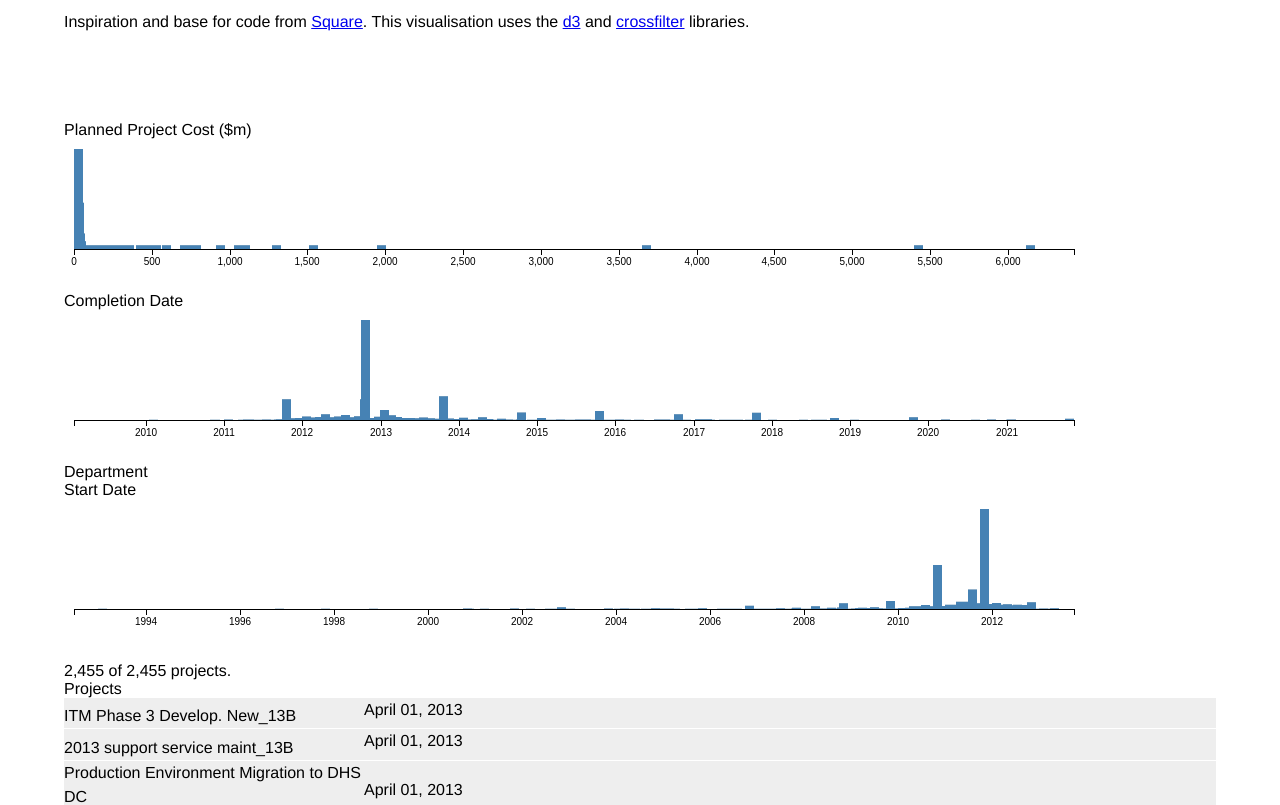
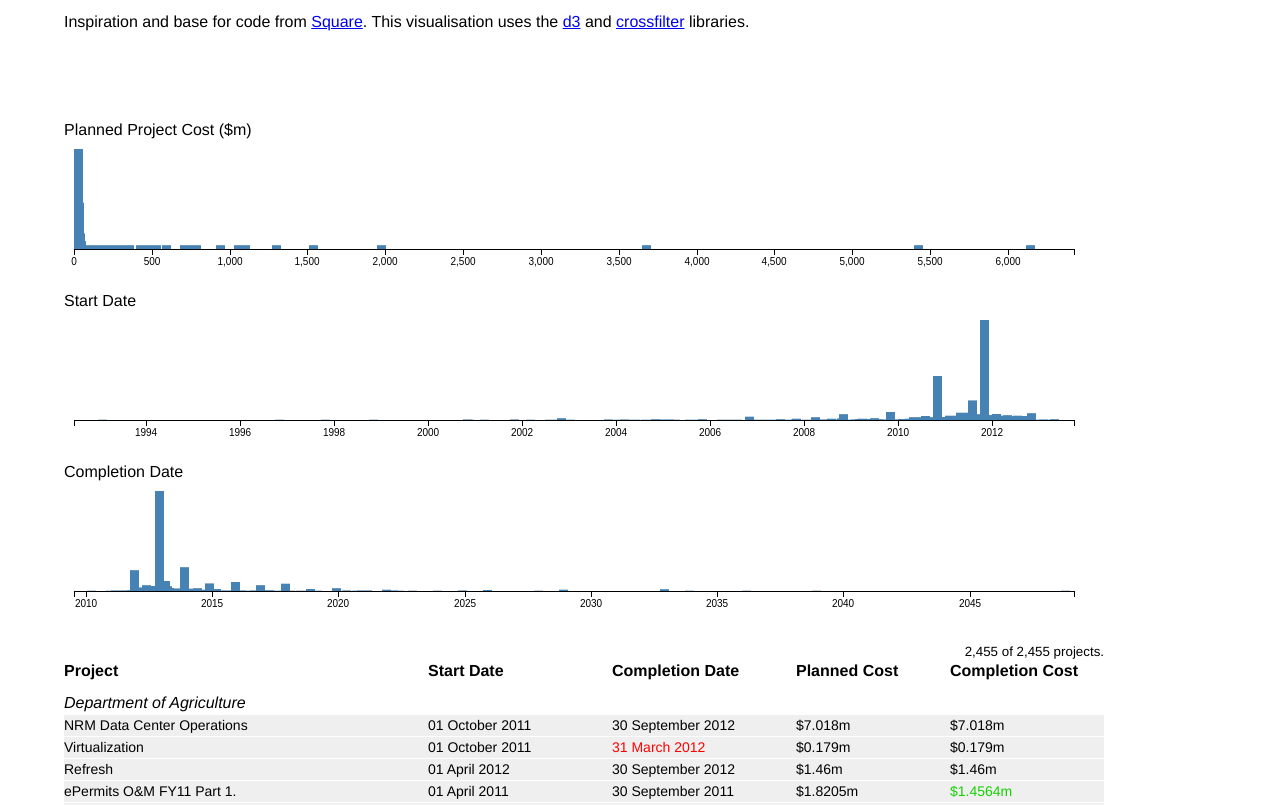
Before and after one commit to jrobinsonuk/US-Government-Projects-data-visualisation, a plain HTML site: page filter.html in a window 1280 px wide. Shown: the part 132-937 px from the top of the page. Drawn offline with Linux system fonts and the light colour scheme.

Commit message:
Crossfilter visualisation

```diff
--- a/css/visualisation-filter.css
+++ b/css/visualisation-filter.css
@@ -59,41 +59,72 @@
   width: 920px;
 }
 
+#lists .project-header {
+  line-height: 1.5em;
+  width: 1040px;
+  margin: 15px 0px 1px 0px;
+  font-weight: bold;
+}
+
 #projects-list {
   max-height: 400px;
   overflow: auto;
 }
 
-#projects-list .date,
-#projects-list .day {
-  margin-bottom: .4em;
+#projects-list .agency {
+  line-height: 1.5em;
+  margin: 7px 0px 2px 0px;
+}
+
+#projects-list .agency > .name {
+  font-style: italic;
 }
 
 #projects-list .project {
   line-height: 1.5em;
-  background: #eee;
-  width: 1240px;
+  background: #efefef;
+  width: 1040px;
   margin-bottom: 1px;
+  font-size: 14px;
 }
 
-#projects-list .time {
-  color: #999;
+#projects-list .project:hover {
+  background: #dddddd;
 }
 
-#projects-list .project div {
-  display: inline-block;
-  width: 300px;
+#projects-list .project div, #lists .project-header div {
+  display: table-cell;
+  width: 200px;
   max-height: 50px;
   overflow: hidden;
+  vertical-align: middle;;
+  padding-right: 4px;
 }
 
-#projects-list div.distance,
-#projects-list div.delay {
-  width: 160px;
-  padding-right: 10px;
+#projects-list .name, #lists .project-header .name {
+  width: 360px !important;
+}
+
+#projects-list .date, #lists .project-header .date {
+  width: 180px !important;
+}
+
+#projects-list .cost, #lists .project-header .cost {
+  width: 150px !important;
+}
+
+#projects-list .positive {
+  color: #14d100; //6aac2b
+}
+
+#projects-list .negative {
+  color: #ff0000;
+}
+
+aside {
+  position: absolute;
+  margin-left: 820px;
+  font-size: smaller;
+  width: 220px;
   text-align: right;
 }
-
-#projects-list .early {
-  color: green;
-}
--- a/filter.html
+++ b/filter.html
@@ -19,22 +19,25 @@
 			<div id="cost-chart" class="chart">
 				<div class="title">Planned Project Cost ($m)</div>
 			</div>
+			<div id="start_date-chart" class="chart">
+				<div class="title">Start Date</div>
+			</div>
 			<div id="completion_date-chart" class="chart">
 				<div class="title">Completion Date</div>
-			</div>
-			<div id="department-options" class="options">
-				<div class="title">Department</div>
-			</div>
-
-			<div id="start_date-chart" class="chart">
-				<div class="title">Start Date</div>
 			</div>
 		</div>
 
 		<aside id="totals"><span id="active">-</span> of <span id="total">-</span> projects.</aside>
 
 		<div id="lists">
-			<div class="title">Projects</div>
+			<!-- <div class="title">Projects</div> -->
+			<div class="project-header">
+				<div class="name">Project</div>
+				<div class="date start">Start Date</div>
+				<div class="date completion">Completion Date</div>
+				<div class="cost planned">Planned Cost</div>
+				<div class="cost completion">Completion Cost</div>
+			</div>
 			<div id="projects-list" class="list"></div>
 		</div>
 	</section>
--- a/js/visualisation-filter.js
+++ b/js/visualisation-filter.js
@@ -3,10 +3,11 @@ d3.csv("data/projects-1.0.csv", function(error, projects) {
 
   // Various formatters.
   var formatNumber = d3.format(",d"),
-      formatChange = d3.format("+,d"),
       dateParser = d3.time.format("%d/%m/%Y"),
-      formatDate = d3.time.format("%B %d, %Y"),
-      formatTime = d3.time.format("%I:%M:%S");
+      formatDate = d3.time.format("%d %B %Y"),
+      formatCurrencyFormatter = d3.format(",.##");
+
+  var nestByAgency = d3.nest().key(function (d) { return d.agencyName; });
 
   var projectListStep = 1;
 
@@ -44,20 +45,19 @@ d3.csv("data/projects-1.0.csv", function(error, projects) {
   // Create the crossfilter for the relevant dimensions and groups.
   var project = crossfilter(projects),
       all = project.groupAll(),
-      start = project.dimension(function(d, i) { return d.startDate; }),
+      agency = project.dimension(function (d) { return d.agencyName; }),
+      start = project.dimension(function (d) { return d.startDate; }),
       starts = start.group(d3.time.day),
       startsDomain = [d3.time.month.offset(start.bottom(1)[0].startDate, -6), d3.time.month.offset(start.top(1)[0].startDate, 6)],
-      cost = project.dimension(function(d) { console.log("planned "+ d.plannedCost + " - " + d.projectName); return parseFloat(d.plannedCost); }),
+      cost = project.dimension(function (d) { return parseFloat(d.plannedCost); }),
       costs = cost.group(),
       costsDomain = [0, Math.ceil(cost.top(1)[0].plannedCost) * 1.05],
-      completion = project.dimension(function(d, i) { return d.completionDate; }),
+      completion = project.dimension(function (d) { return d.completionDate; }),
       completions = completion.group(d3.time.day),
-      completionsDomain = [new Date(2009,1,1), new Date(2021,10,10)];
+      completionsDomain = [d3.time.month.offset(completion.bottom(1)[0].completionDate, -6), d3.time.month.offset(completion.top(1)[0].completionDate, 6)];
 
-console.log(cost.top(1)[0].plannedCost +" vs "+ cost.bottom(1)[0].plannedCost)
 
   var charts = [
-
     barChart()
         .dimension(cost)
         .group(costs)
@@ -66,19 +66,19 @@ console.log(cost.top(1)[0].plannedCost +" vs "+ cost.bottom(1)[0].plannedCost)
         .rangeRound([0, 1000])),
 
     barChart()
+        .dimension(start)
+        .group(starts)
+        .round(d3.time.day.round)
+      .x(d3.time.scale()
+        .domain(startsDomain)
+        .rangeRound([0, 1000])),
+
+    barChart()
         .dimension(completion)
         .group(completions)
         .round(d3.time.day.round)
       .x(d3.time.scale()
         .domain(completionsDomain)
-        .rangeRound([0, 1000])),
-
-    barChart()
-        .dimension(start)
-        .group(starts)
-        .round(d3.time.day.round)
-      .x(d3.time.scale()
-        .domain(startsDomain)
         .rangeRound([0, 1000]))
   ];
 
@@ -118,6 +118,7 @@ console.log(cost.top(1)[0].plannedCost +" vs "+ cost.bottom(1)[0].plannedCost)
     projectListStep = 1;
     chart.each(render);
     list.each(render);
+    d3.select(".list")[0][0].scrollTop = 0;
     d3.select("#active").text(formatNumber(all.value()));
   }
 
@@ -132,22 +133,74 @@ console.log(cost.top(1)[0].plannedCost +" vs "+ cost.bottom(1)[0].plannedCost)
   };
 
   function projectList(div) {
-    div.each(function() {
-      var datapoints = d3.select(this).selectAll(".project").data(start.top(40 * projectListStep));
+    var projectList = nestByAgency.entries(agency.bottom(40 * projectListStep)); // d3.select(this).selectAll(".project").data(start.top(40 * projectListStep));
 
-      var dpE = datapoints.enter().append("div").attr("class", "project");
 
-      dpE.append("div")
+    div.each(function(d, i) {
+      // Agency title first
+      var agency = d3.select(this).selectAll(".agency")
+                              .data(projectList, function (d) { return d.key; });
+
+      agency.enter().append("div")
+                  .attr("class", "agency")
+                .append("div")
+                  .attr("class", "name")
+                  .text(function (d) { return d.values[0].agencyName; });
+
+      agency.exit().remove();
+
+
+      // Go through projects belonging to agency & render row
+      var projectListItem = agency.order().selectAll(".project")
+                                        .data(function (d) { return d.values; }, function (d) { return d.index; });
+
+      var projectListElem = projectListItem.enter().append("div")
+                                                .attr("class", "project");
+
+      projectListElem.append("div")
         .attr("class", "name")
         .text(function (d) { return d.projectName; });
 
-      dpE.append("div")
+      projectListElem.append("div")
         .attr("class", "date start")
         .text(function (d) { return formatDate(d.startDate); });
 
-      datapoints.exit().remove();
-      datapoints.order();
+      projectListElem.append("div")
+        .attr("class", function (d) { return "date completion " + classForVariance(d.scheduleVariancePercent); })
+        .text(function (d) { return formatDate(d.completionDate); });
 
+      projectListElem.append("div")
+        .attr("class", "cost planned")
+        .text(function (d) { return formatCurrency(d.plannedCost); });
+
+      projectListElem.append("div")
+        .attr("class", function (d) { return "cost completion " + classForVariance(d.costVariancePercent); })
+        .text(function (d) { return formatCurrency(d.projectedActualCost); });
+
+      // projectListElem.append("div")
+      //   .attr("class", "date completion")
+      //   .text(function (d) { return formatCurrency(d.projectedActualCost); });
+
+      projectListItem.exit().remove();
+      projectListItem.order();
+
+
+
+
+
+      function formatCurrency(value) {
+        return "$" + formatCurrencyFormatter(value) + "m";
+      }
+
+      function classForVariance(variance) {
+        variance = parseFloat(variance);
+        if (variance > 0) {
+          return "positive";
+        } else if (variance < 0) {
+          return "negative";
+        }
+        return "";
+      }
     });
   }
 
```
